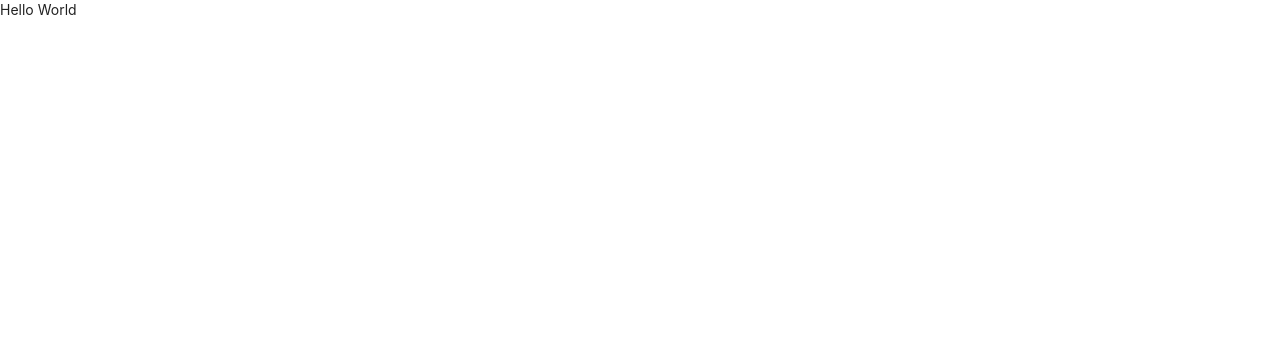
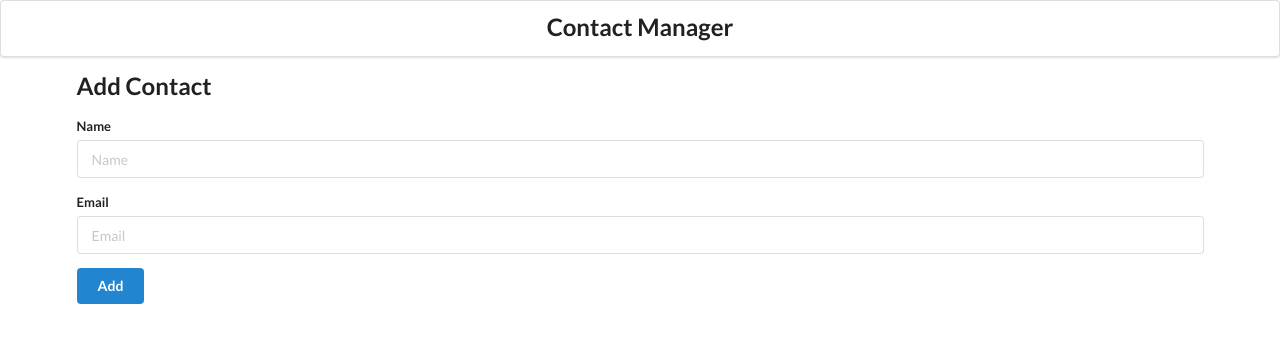
Before and after one commit to kishanlalchoudhary/Contact-Manager-CRUD, a React (Create React App) app: page / in a window 1280 px wide. Shown: the top 342 px of the page. Built offline with nearby package versions, Linux system fonts and the light colour scheme.

Commit message:
done with ui part and react

```diff
--- a/package.json
+++ b/package.json
@@ -9,6 +9,9 @@
     "react": "^18.2.0",
     "react-dom": "^18.2.0",
     "react-scripts": "5.0.1",
+    "react-uuid": "^2.0.0",
+    "semantic-ui-css": "^2.5.0",
+    "semantic-ui-react": "^2.1.4",
     "web-vitals": "^2.1.4"
   },
   "scripts": {
--- a/public/index.html
+++ b/public/index.html
@@ -8,13 +8,6 @@
     <meta
       name="description"
       content="Web site created using create-react-app"
-    />
-    <link
-      rel="stylesheet"
-      href="https://cdnjs.cloudflare.com/ajax/libs/semantic-ui/2.5.0/semantic.min.css"
-      integrity="sha512-KXol4x3sVoO+8ZsWPFI/r5KBVB/ssCGB5tsv2nVOKwLg33wTFP3fmnXa47FdSVIshVTgsYk/1734xSk9aFIa4A=="
-      crossorigin="anonymous"
-      referrerpolicy="no-referrer"
     />
     <!--
       Notice the use of %PUBLIC_URL% in the tags above.
--- a/src/components/AddContact.js
+++ b/src/components/AddContact.js
@@ -0,0 +1,49 @@
+import React, { Component } from "react";
+
+export default class AddContact extends Component {
+  state = {
+    name: "",
+    email: "",
+  };
+
+  add = (e) => {
+    e.preventDefault();
+    if (this.state.name === "" || this.state.email === "") {
+      alert("All the fields are mandatory!");
+      return;
+    }
+    this.props.addContactHandler(this.state);
+    this.setState({ name: "", email: "" });
+  };
+
+  render() {
+    return (
+      <div className="ui main container">
+        <h2>Add Contact</h2>
+        <form className="ui form" onSubmit={this.add}>
+          <div className="field">
+            <label>Name</label>
+            <input
+              type="text"
+              name="name"
+              placeholder="Name"
+              value={this.state.name}
+              onChange={(e) => this.setState({ name: e.target.value })}
+            />
+          </div>
+          <div className="field">
+            <label>Email</label>
+            <input
+              type="email"
+              name="email"
+              placeholder="Email"
+              value={this.state.email}
+              onChange={(e) => this.setState({ email: e.target.value })}
+            />
+          </div>
+          <button className="ui button blue">Add</button>
+        </form>
+      </div>
+    );
+  }
+}
--- a/src/components/App.js
+++ b/src/components/App.js
@@ -1,7 +1,47 @@
 import "./App.css";
+import Header from "./Header";
+import AddContact from "./AddContact";
+import ContactList from "./ContactList";
+import { useEffect, useState } from "react";
+import uuid from "react-uuid";
 
 function App() {
-  return <div className="App">Hello World</div>;
+  const LOCAL_STORAGE_KEY = "contacts";
+  const [contacts, setContacts] = useState([]);
+
+  const addContactHandler = (contact) => {
+    setContacts([...contacts, { ...contact, id: uuid() }]);
+  };
+
+  const removeContactHandler = (id) => {
+    const newContactList = contacts.filter((contact) => {
+      return contact.id !== id;
+    });
+    setContacts(newContactList);
+  };
+
+  useEffect(() => {
+    const retrieveContacts = JSON.parse(
+      localStorage.getItem(LOCAL_STORAGE_KEY)
+    );
+    if (retrieveContacts) {
+      setContacts(retrieveContacts);
+      console.log("success");
+    }
+    console.log("failure");
+  }, []);
+
+  useEffect(() => {
+    localStorage.setItem(LOCAL_STORAGE_KEY, JSON.stringify(contacts));
+  }, [contacts]);
+
+  return (
+    <div className="ui container-fluid">
+      <Header />
+      <AddContact addContactHandler={addContactHandler} />
+      <ContactList contacts={contacts} getContactId={removeContactHandler}/>
+    </div>
+  );
 }
 
 export default App;
--- a/src/components/ContactCard.js
+++ b/src/components/ContactCard.js
@@ -0,0 +1,24 @@
+import React from "react";
+import user from "../images/user.png";
+
+export default function ContactCard(props) {
+  const { id, name, email } = props.contact;
+  return (
+    <div className="item" style={{ paddingBlock: "10px" }}>
+      <img className="ui avatar image " src={user} alt="user" />
+      <div className="content">
+        <div className="header">{name}</div>
+        <div>{email}</div>
+      </div>
+      <div className="ui basic right floated button" style={{ padding: "7px" }}>
+        <i
+          className="trash alternate outline icon"
+          style={{ color: "red", fontSize: "20px", margin: "0px" }}
+          onClick={() => {
+            props.clickHandler(id);
+          }}
+        ></i>
+      </div>
+    </div>
+  );
+}
--- a/src/components/ContactList.js
+++ b/src/components/ContactList.js
@@ -0,0 +1,13 @@
+import React from "react";
+import ContactCard from "./ContactCard";
+
+export default function ContactList(props) {
+  const deleteContactHandler = (id) => {
+    props.getContactId(id);
+  };
+
+  const renderContactList = props.contacts.map((contact) => (
+    <ContactCard contact={contact} clickHandler={deleteContactHandler} key={contact.id}/>
+  ));
+  return <div className="ui celled list container">{renderContactList}</div>;
+}
--- a/src/components/Header.js
+++ b/src/components/Header.js
@@ -0,0 +1,9 @@
+import React from "react";
+
+export default function Header() {
+  return (
+    <div className="ui segment fixed">
+      <h2 className="ui center aligned header">Contact Manager</h2>
+    </div>
+  );
+}
--- a/src/index.js
+++ b/src/index.js
@@ -2,12 +2,9 @@ import React from "react";
 import ReactDOM from "react-dom/client";
 import "./index.css";
 import App from "./components/App";
+import "semantic-ui-css/semantic.min.css";
 
 const root = ReactDOM.createRoot(document.getElementById("root"));
-root.render(
-  <React.StrictMode>
-    <App />
-  </React.StrictMode>
-);
+root.render(<App />);
 
 // Contact Manager Application - https://youtu.be/0riHps91AzE
```
Also changed, not shown: src/images/user.png (added), 1 other file (tests, documents, lock files or other folders).
